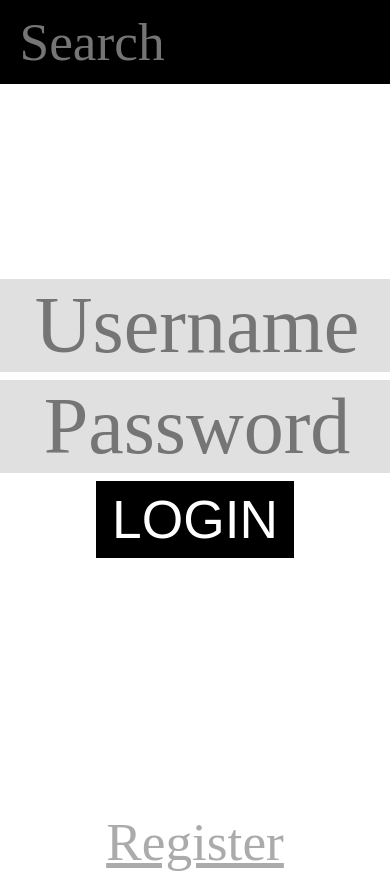
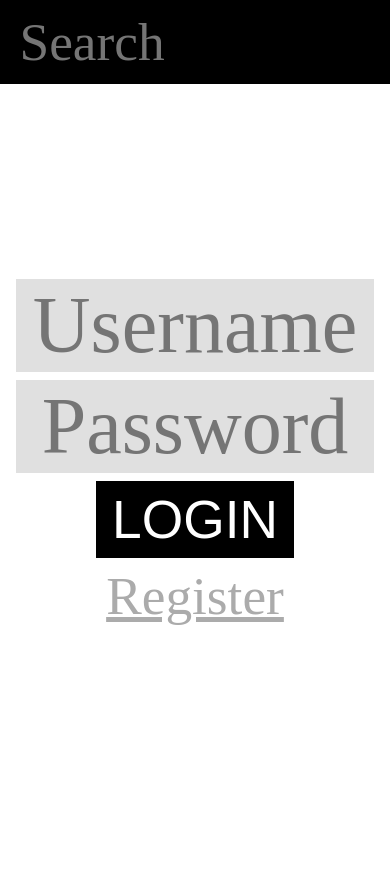
Before and after one commit to HoganMcDonald/capture, a website: page public/views/index.html in a window 390 px wide. After the commit the page ends 844 px from the top, so only its background shows below. Drawn offline with Linux system fonts and the light colour scheme; files whose address does not match are found by name.

Commit message:
discovered issue with iphone that prevents use of 100vw

```diff
--- a/public/styles/main.sass
+++ b/public/styles/main.sass
@@ -20,8 +20,12 @@ $linkText: rgb(171, 171, 171)
 //mixins
 
 //styles/////////////////
+html
+  overflow-y: hidden
+
 body
   margin: 0
+  // width: 100vw
 //search bar
 .searchBar
   position: fixed
@@ -56,7 +60,7 @@ body
   height: 10vh
 
 .container
-  margin: auto
+  // margin: auto
   text-align: center
 
 
@@ -67,7 +71,7 @@ body
   align-items: center
 
   .loginInput
-    width: 100%
+    width: 91%
     background-color: $inputBackground
     font:
       family: $appFamily
@@ -88,9 +92,9 @@ body
       size: 40pt
     color: $buttonText
     background-color: $button
-    margin: auto
+    // margin: auto
     margin-top: 2vw
-    margin-bottom: 65vw
+    margin-bottom: 2vw
     border: 0
     padding: 2vw 4vw
     &:focus
--- a/public/views/partials/login.html
+++ b/public/views/partials/login.html
@@ -2,7 +2,10 @@
   <div class="container">
     <input type="text" class="usernameLogin loginInput" placeholder="Username"><br>
     <input type="password" class="passwordLogin loginInput" placeholder="Password"><br>
-    <button type="button" class="loginButton">LOGIN</button><br>
-    <a href="/#!/register" class="registerLink">Register</a>
+    <div class="container">
+      <button type="button" class="loginButton">LOGIN</button><br>
+      <a href="/#!/register" class="registerLink">Register</a>
+    </div>
+
   </div>
 </div>
```
Also changed, not shown: public/styles/main.min.css.
